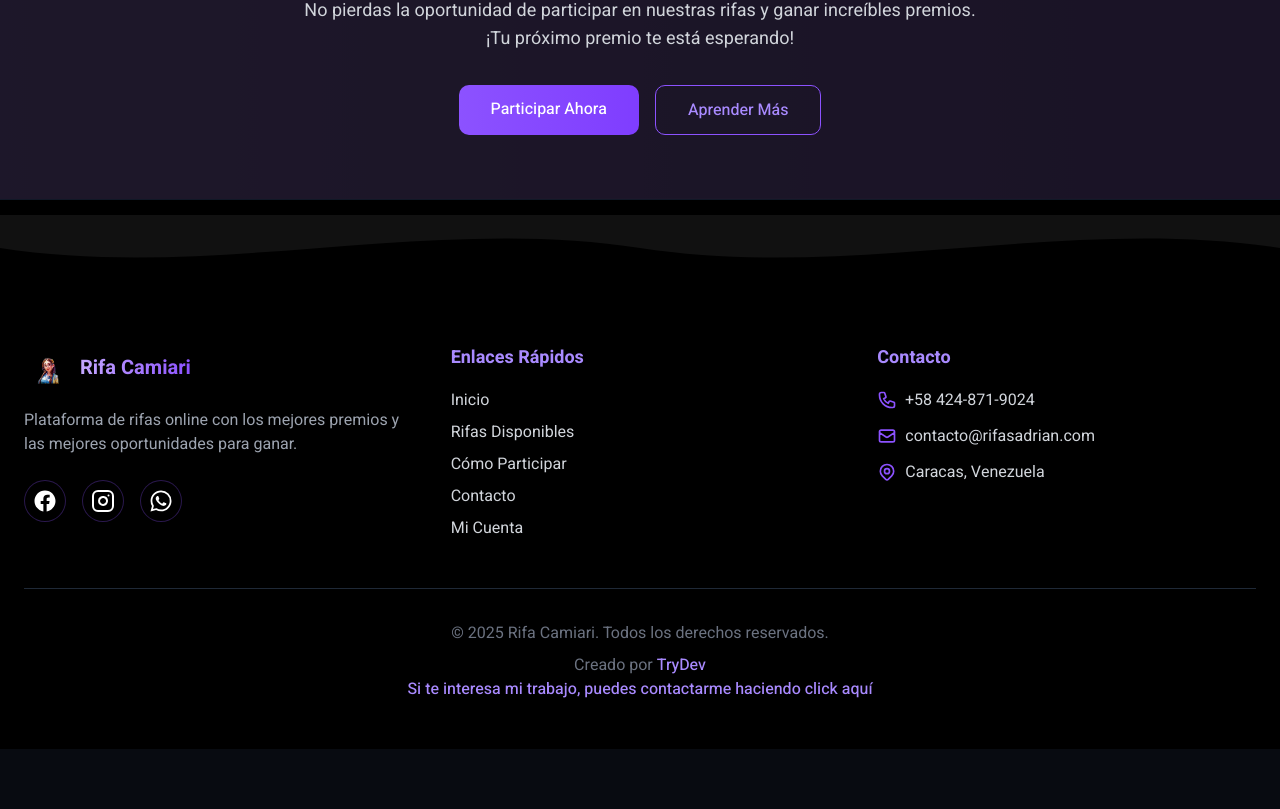
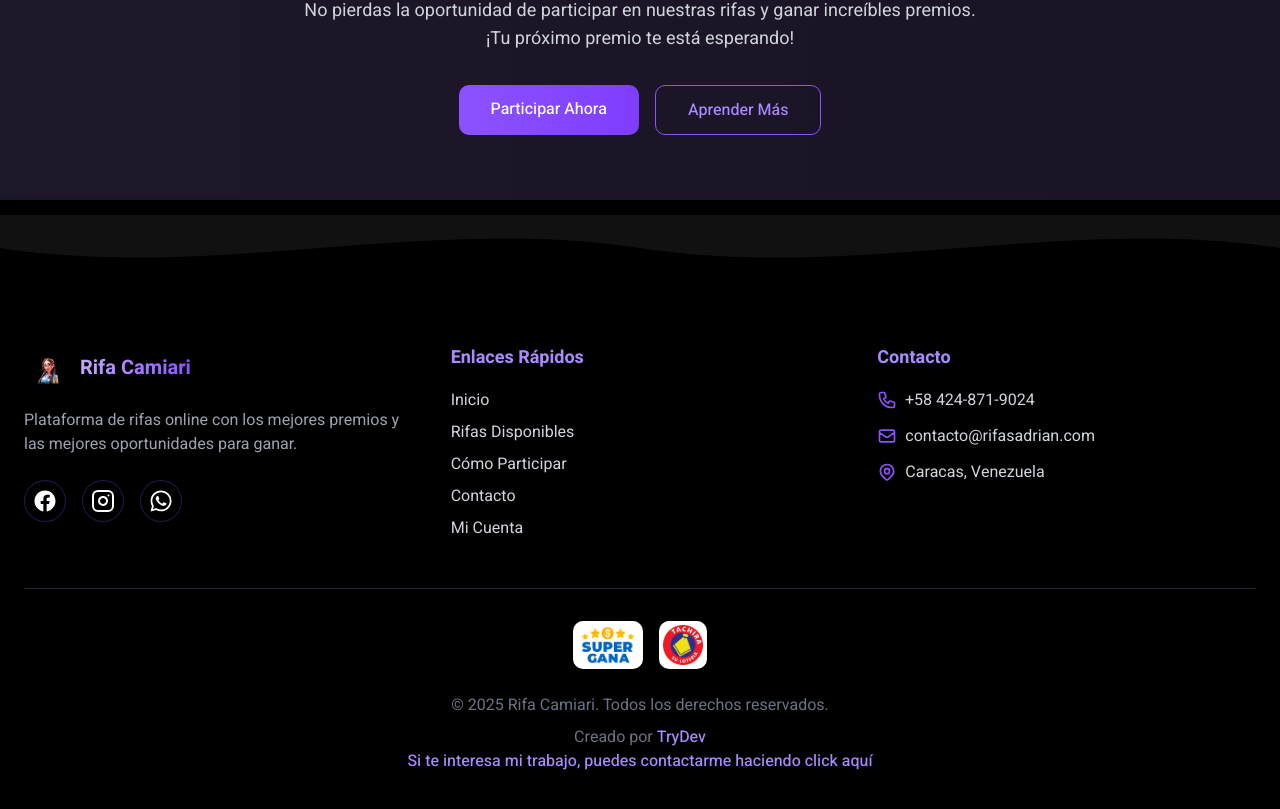
Before and after one commit to TheDevBianchi/rifa-camiari, a Next.js app: page / in a window 1280 px wide. Shown: the part 1665-2474 px from the top of the page. Before the commit the page ends 2414 px from the top, so only its background shows below. Built offline with nearby package versions, Linux system fonts and the light colour scheme; no server answers; the database is empty.

Commit message:
Se añadió el título a las imágenes en el pie de página y se incorporaron los logotipos de Super Gana y Lotería del Táchira para mejorar la visibilidad y el branding.

```diff
--- a/components/layout/footer.js
+++ b/components/layout/footer.js
@@ -22,6 +22,7 @@ function Footer() {
                 width={50}
                 height={50}
                 className='h-12 w-auto'
+                title='Rifa Camiari'
               />
               <span className='ml-2 text-xl font-bold bg-gradient-to-r from-primary-300 to-primary-500 bg-clip-text text-transparent'>Rifa Camiari</span>
             </div>
@@ -107,6 +108,24 @@ function Footer() {
 
         {/* Copyright */}
         <div className='border-t border-gray-800 mt-12 pt-8 text-center'>
+          <div className="flex justify-center items-center gap-4 mb-6">
+            <Image
+              src='/supergana.webp'
+              alt='Logo Super Gana'
+              width={50}
+              height={50}
+              className='h-12 w-auto rounded-md bg-white p-1'
+              title='Super Gana'
+            />
+            <Image
+              src='/loteria-tachira.webp'
+              alt='Logo Lotería del Táchira'
+              width={50}
+              height={50}
+              className='h-12 w-auto rounded-md bg-white p-1'
+              title='Lotería del Táchira'
+            />
+          </div>
           <p className='text-gray-500'>
             &copy; {new Date().getFullYear()} Rifa Camiari. Todos los derechos reservados.
           </p>
```
